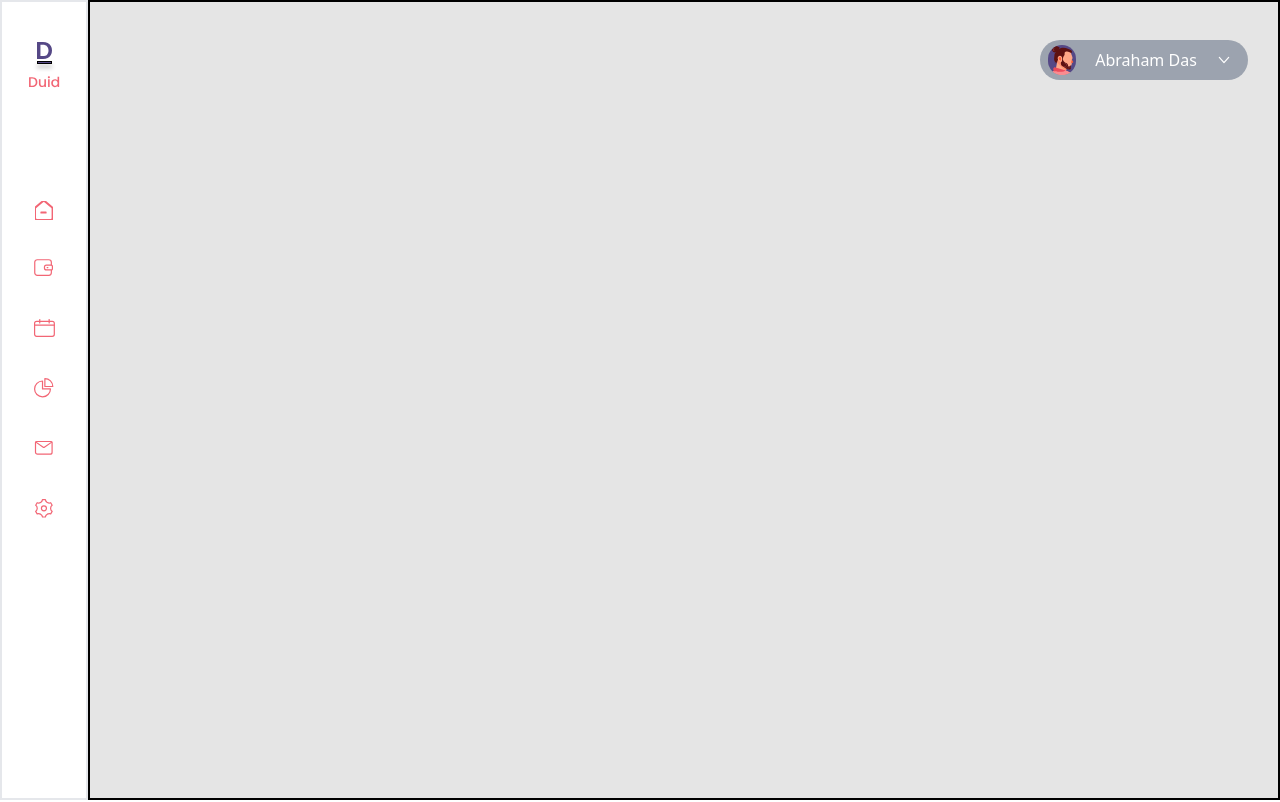
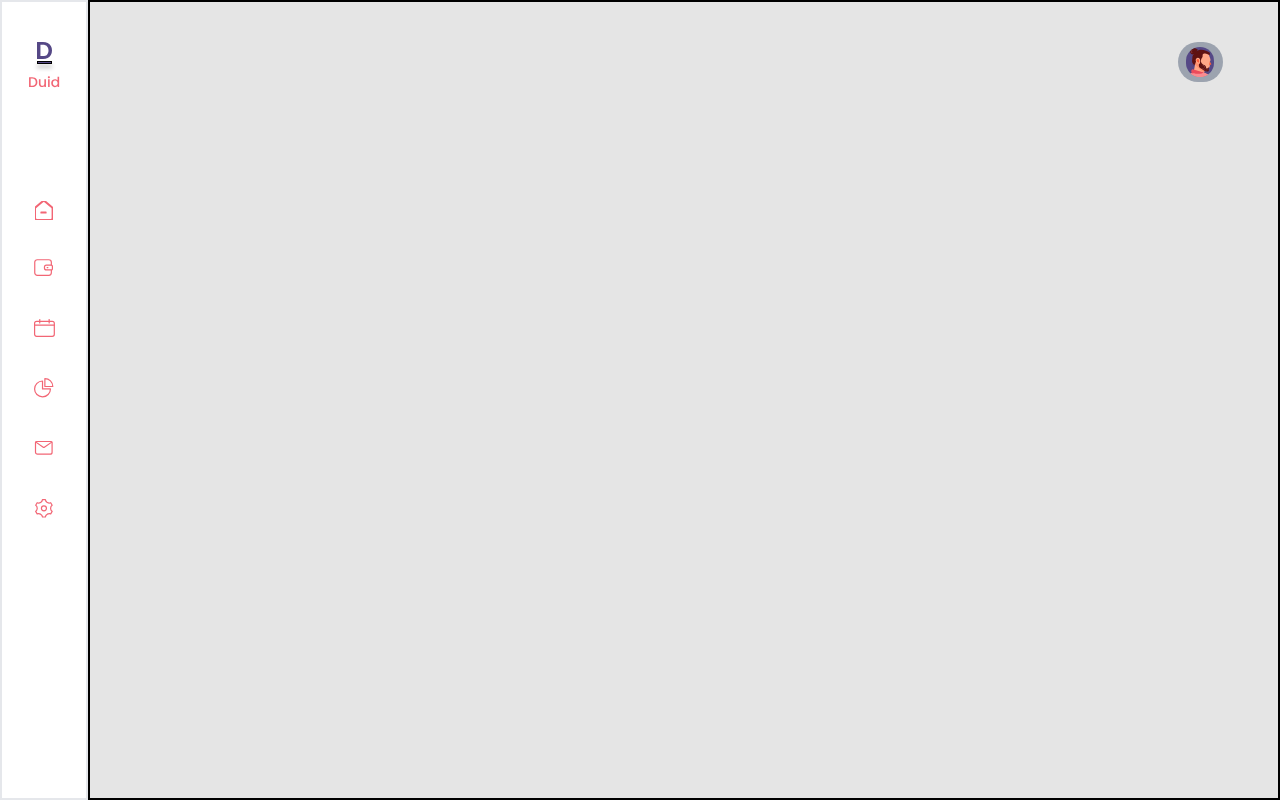
Before and after one commit to NayanJD/finance-app, a React (Create React App) app: page / in a window 1280 px wide. Built offline with nearby package versions, Linux system fonts and the light colour scheme.

Commit message:
Use right side bar as grid box instead of absolute

```diff
--- a/src/App.tsx
+++ b/src/App.tsx
@@ -16,7 +16,7 @@ function App() {
 
   console.log("isClicked", isClicked);
   return (
-    <div className="flex flex-wrap sm:flex-row flex-col-reverse h-screen items-end sm:items-start ">
+    <div className="flex flex-wrap sm:flex-row flex-col-reverse h-screen  sm:items-start ">
       <div className="border-2 w-screen sm:w-88px h-fit sm:h-screen flex sm:flex-none sm:flex-col  py-2 sm:py-0 overflow-auto">
         <div className="sm:block hidden mt-[20px] sm:mt-[40px] mx-auto w-fit h-fit grid justify-items-center">
           <DuidLogo />
@@ -41,16 +41,39 @@ function App() {
         </div>
       </div>
       <div
-        className={`grow border-2 border-black  justify-end px-2 w-screen sm:w-fit border-2 sm:h-screen bg-creamyWhite`}
-      ></div>
-      <div
-        className={`absolute sm:relative sm:flex-none ${
-          isClicked ? "sm:w-[400px] w-screen" : "w-0"
-        } h-screen sm:self-end bg-duidPurple transition-all ease-in-out duration-700`}
+        className={`grow border-2 grid grid-rows border-black w-full sm:w-fit border-2 sm:h-screen bg-creamyWhite`}
       >
-        <div className="grid"></div>
+        <div
+          className={`grid ${
+            isClicked ? "w-screen sm:w-[400px] bg-duidPurple" : "w-[100px]"
+          } h-full sm:h-screen  sm:justify-start sm:justify-self-end  transition-all ease-in-out duration-700`}
+        >
+          <div
+            className={`flex justify-between items-center rounded-full  ${
+              isClicked ? "w-[208px] mx-auto" : "w-[45px]"
+            }  mt-[40px] h-[40px] sm:pr-4 bg-gray-400 py-1 px-2 transition-all ease-in-out duration-700`}
+            onClick={() => setIsClicked(!isClicked)}
+          >
+            <div className="">
+              <ProfileImage className="bg-duidPurple rounded-full" />
+            </div>
+            <div
+              className={`text-white font-sans ${
+                isClicked
+                  ? "opacity-100 delay-700 duration-700"
+                  : "opacity-0 duration-150"
+              } transition-opacity ease-in `}
+            >
+              Abraham Das
+            </div>
+            <div className={`${isClicked ? "" : "hidden"}`}>
+              <DropdownLogo />
+            </div>
+          </div>
+        </div>
       </div>
-      <div
+
+      {/* <div
         className={`${
           isClicked ? "right-1/4 sm:right-44" : "right-8"
         } absolute top-0 transition-all ease-in-out duration-700`}
@@ -77,7 +100,7 @@ function App() {
             <DropdownLogo />
           </div>
         </div>
-      </div>
+      </div> */}
     </div>
   );
 }
```
